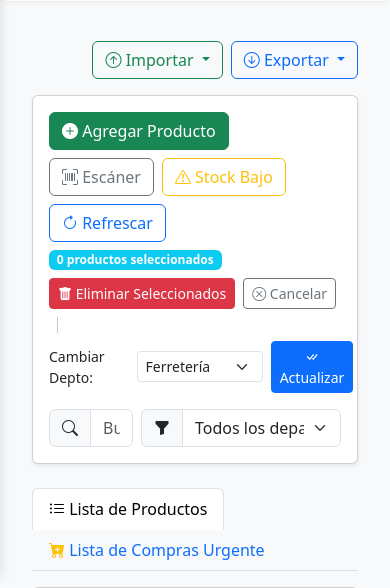
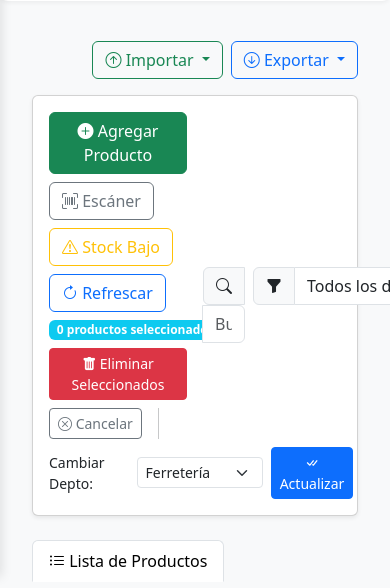
Before and after one commit to JJR55/sistema-ferreteria, a Flask app: page /inventory in a window 390 px wide; the page is wider, and only the part inside the window is pictured. Shown: the part 267-855 px from the top of that part. Run offline with Flask 3, Linux system fonts and the light colour scheme; data that the repository does not hold is empty; some libraries are stand-ins or nearby versions.

Commit message:
Arreglo pestaña Inventario

```diff
--- a/server/templates/inventory.html
+++ b/server/templates/inventory.html
@@ -44,7 +44,7 @@
                 <div class="card-body">
                     <div class="row g-3 align-items-center">
                         <!-- Botones de acción principales -->
-                        <div class="col-xl-6 col-lg-7">
+                        <div class="col-6">
                             <div class="d-flex flex-wrap gap-2" id="main-actions">
                                 <button onclick="document.getElementById('productModalLabel').textContent='Agregar Producto'; document.getElementById('product-form').reset(); document.getElementById('product-id').value=''; new bootstrap.Modal(document.getElementById('productModal')).show();" class="btn btn-success" id="add-product-btn">
                                     <i class="bi bi-plus-circle-fill"></i> Agregar Producto
@@ -87,7 +87,7 @@
                         </div>
 
                         <!-- Búsqueda + Filtro Departamento -->
-                        <div class="col-xl-6">
+                        <div class="col-6">
                             <div class="d-flex gap-2">
                                 <div class="flex-grow-1">
                                     <div class="input-group">
@@ -192,7 +192,7 @@
                 </div>
                 <div class="card-body">
                     <div class="row mb-3">
-                        <div class="col-md-8">
+                        <div class="col-8">
                             <div class="d-flex gap-2">
                                 <div class="input-group flex-grow-1">
                                     <span class="input-group-text"><i class="bi bi-search"></i></span>
@@ -204,7 +204,7 @@
                             </div>
                             <div id="shopping-list-search-results" class="search-results" style="position: relative;"></div>
                         </div>
-                        <div class="col-md-4 text-end">
+                        <div class="col-4 text-end">
                             <div class="btn-group">
                                 <button class="btn btn-secondary" id="show-shopping-list-history-btn" title="Ver historial de listas"><i class="bi bi-clock-history"></i> Ver Historial</button>
                                 <button class="btn btn-info" id="export-shopping-list-pdf-btn" data-bs-toggle="modal" data-bs-target="#exportShoppingListPdfModal" title="Exportar lista actual a PDF"><i class="bi bi-file-earmark-pdf"></i> Exportar PDF</button>
@@ -276,38 +276,38 @@
                 <form id="product-form">
                     <input type="hidden" id="product-id">
                     <div class="row">
-                        <div class="col-md-6 mb-3">
+                        <div class="col-6 mb-3">
                             <label for="codigo_barras" class="form-label">Código de Barras</label>
                             <div class="input-group">
                                 <input type="text" class="form-control" id="codigo_barras" required>
                                 <button class="btn btn-outline-secondary" type="button" id="scan-barcode-modal-btn" title="Escanear código de barras"><i class="bi bi-upc-scan"></i></button>
                             </div>
                         </div>
-                        <div class="col-md-6 mb-3">
+                        <div class="col-6 mb-3">
                             <label for="nombre" class="form-label">Descripción del Producto</label>
                             <input type="text" class="form-control" id="nombre" required>
                         </div>
                     </div>
                     <div class="row">
-                        <div class="col-md-6 mb-3">
+                        <div class="col-6 mb-3">
                             <label for="costo" class="form-label">Precio Costo</label>
                             <input type="number" class="form-control" id="costo" step="0.01" required>
                         </div>
-                        <div class="col-md-6 mb-3">
+                        <div class="col-6 mb-3">
                             <label for="precio" class="form-label">Precio Venta</label>
                             <input type="number" class="form-control" id="precio" step="0.01" required>
                         </div>
                     </div>
                     <div class="row">
-                        <div class="col-md-4 mb-3">
+                        <div class="col-4 mb-3">
                             <label for="stock" class="form-label">Stock</label>
                             <input type="number" class="form-control" id="stock" required>
                         </div>
-                        <div class="col-md-4 mb-3">
+                        <div class="col-4 mb-3">
                             <label for="stock_minimo" class="form-label">Stock Mínimo</label>
                             <input type="number" class="form-control" id="stock_minimo" required>
                         </div>
-                        <div class="col-md-4 mb-3">
+                        <div class="col-4 mb-3">
                             <label for="departamento" class="form-label">Departamento</label>
                             <select class="form-select" id="departamento">
                                 <option>Ferretería</option>
@@ -319,7 +319,7 @@
                         </div>
                     </div>
                     <div class="row">
-                        <div class="col-md-12 mb-3">
+                        <div class="col-12 mb-3">
                             <label for="unidad_medida" class="form-label">Unidad de Medida</label>
                             <select class="form-select" id="unidad_medida">
                                 <option value="Unidad">Unidad</option>
@@ -640,6 +640,8 @@ body.dark-mode .department-badge {
 </style>
 
 {% block extra_scripts %}
+<!-- Bootstrap JS for inventory page (needed immediately) -->
+<script src="https://cdn.jsdelivr.net/npm/bootstrap@5.3.2/dist/js/bootstrap.bundle.min.js"></script>
 <!-- jsPDF for PDF generation -->
 <script src="https://cdnjs.cloudflare.com/ajax/libs/jspdf/2.5.1/jspdf.umd.min.js"></script>
 <script>
@@ -748,12 +750,19 @@ body.dark-mode .department-badge {
 
     async function fetchInventory() {
         try {
+            console.log("🔄 Iniciando fetchInventory...");
             const response = await fetch('/api/products');
+            console.log("📡 Respuesta de API:", response.status);
+
             if (!response.ok) throw new Error('Error al cargar productos');
+
             const products = await response.json();
+            console.log("📦 Productos recibidos:", products.length, "productos");
+
             allProducts = products; // Asignación correcta
+            console.log("✅ allProducts actualizado:", allProducts.length, "productos");
         } catch (error) {
-            console.error("Fallo fetchInventory:", error);
+            console.error("❌ Fallo fetchInventory:", error);
         }
         filterProducts();
     }
```
